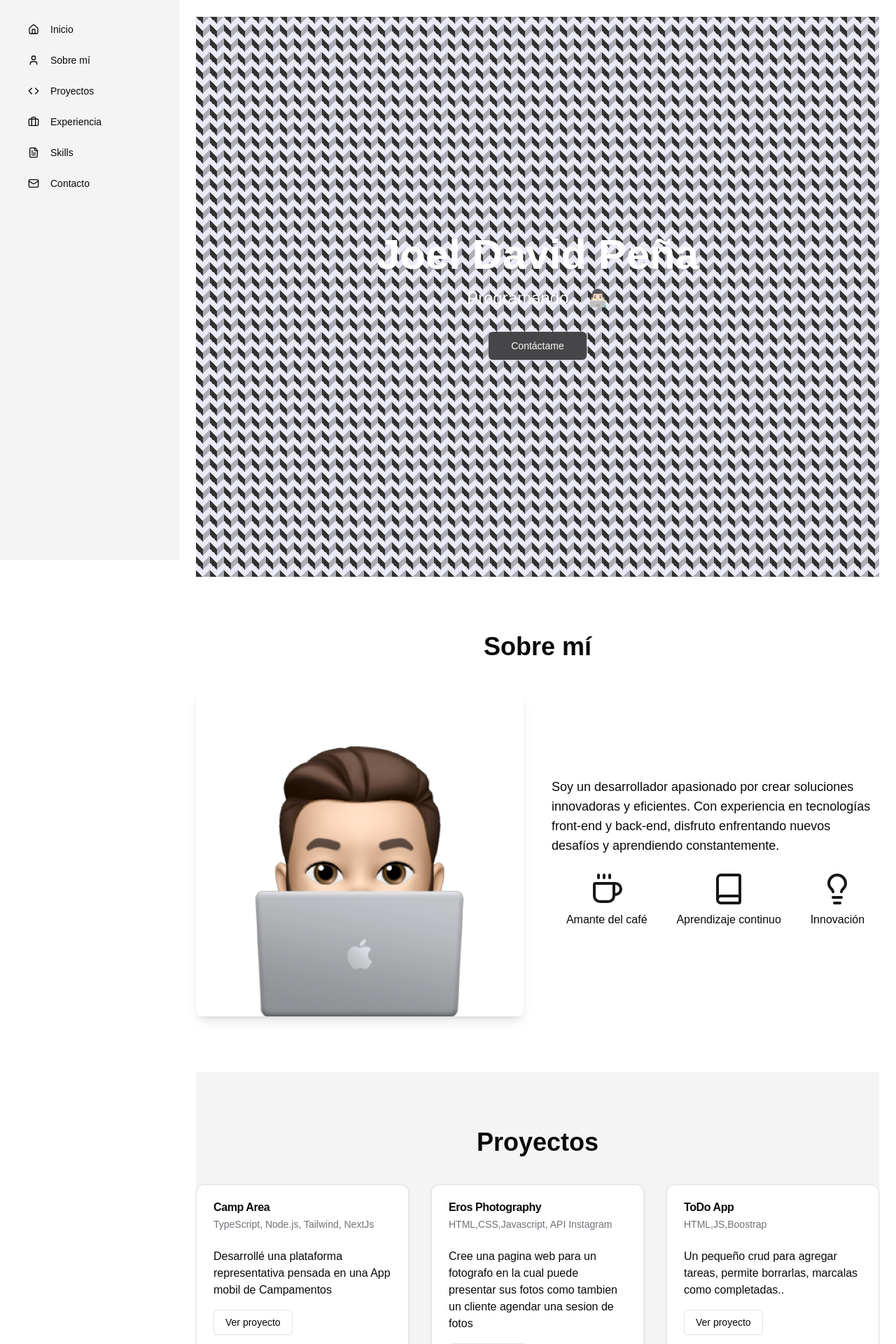
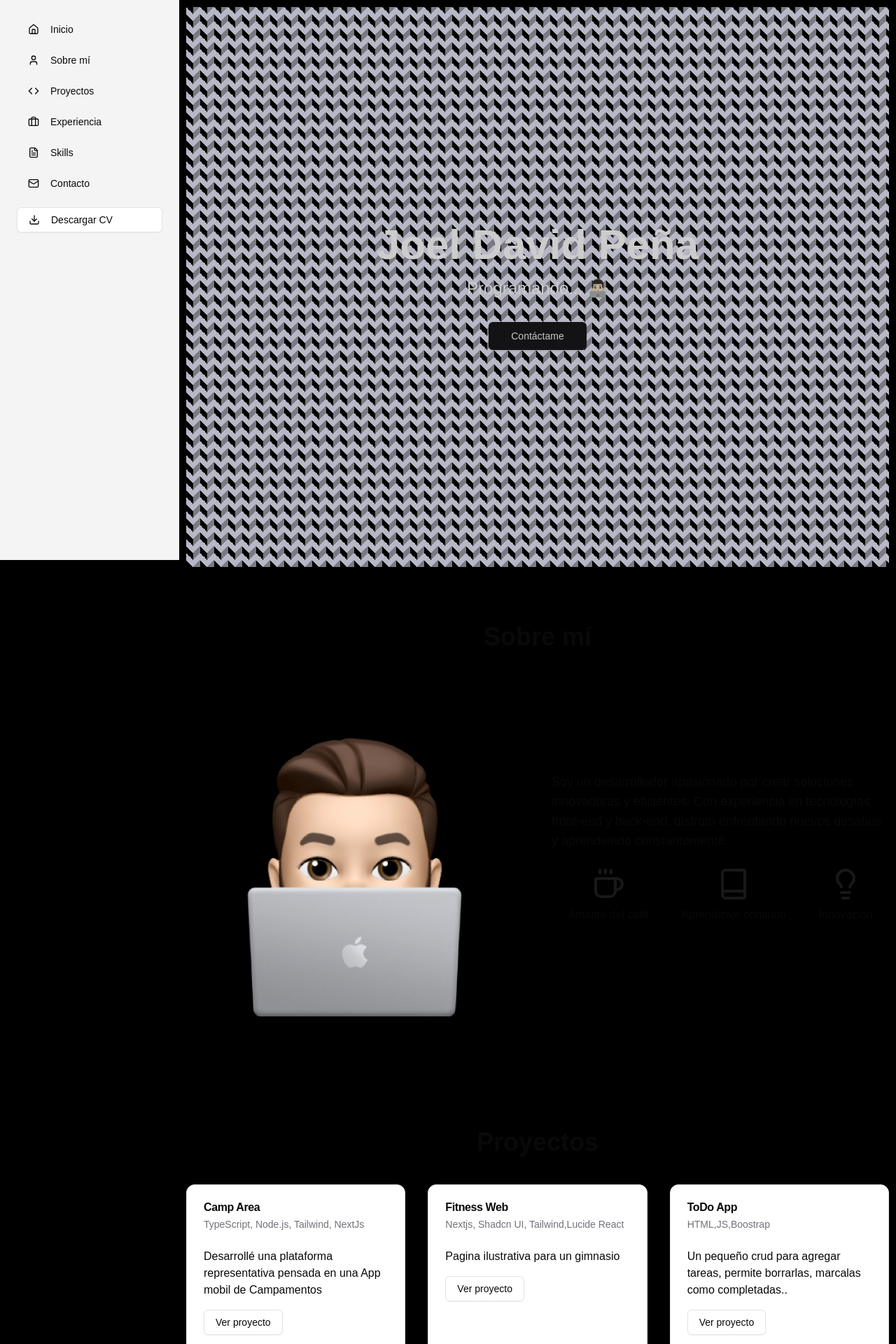
Before and after one commit to Joel190321/Portafolio, a Next.js app: page / in a window 1280 px wide. Shown: the top 1920 px of the page at 70% size. Built offline with nearby package versions, Linux system fonts and the light colour scheme.

Commit message:
primer commit

```diff
--- /dev/null
+++ b/app/backup.js
@@ -0,0 +1,77 @@
+<section id="projects" className="py-20 bg-muted">
+<h2 className="text-4xl font-bold mb-10 text-center">Proyectos</h2>
+<div className="grid gap-8 md:grid-cols-2 lg:grid-cols-3">
+  <Card className="hover:shadow-lg transition-shadow">
+    <CardHeader>
+      <CardTitle>Camp Area</CardTitle>
+      <CardDescription>TypeScript, Node.js, Tailwind, NextJs</CardDescription>
+    </CardHeader>
+    <CardContent>
+      <p className="mb-4">Desarrollé una plataforma representativa pensada en una App mobil de Campamentos</p>
+      <Button variant="outline" asChild>
+        <a href="https://camp-joel190321s-projects.vercel.app" target="_blank" rel="noopener noreferrer">Ver proyecto</a>
+      </Button>
+    </CardContent>
+  </Card>
+  <Card className="hover:shadow-lg transition-shadow">
+    <CardHeader>
+      <CardTitle>Eros Photography</CardTitle>
+      <CardDescription>HTML,CSS,Javascript, API Instagram</CardDescription>
+    </CardHeader>
+    <CardContent>
+      <p className="mb-4">Cree una pagina web para un fotografo en la cual puede presentar sus fotos como tambien un cliente agendar una sesion de fotos</p>
+      <Button variant="outline" asChild>
+        <a href="https://elaborate-tulumba-316a46.netlify.app" target="_blank" rel="noopener noreferrer">Ver proyecto</a>
+      </Button>
+    </CardContent>
+  </Card>
+  <Card className="hover:shadow-lg transition-shadow">
+    <CardHeader>
+      <CardTitle>ToDo App</CardTitle>
+      <CardDescription>HTML,JS,Boostrap</CardDescription>
+    </CardHeader>
+    <CardContent>
+      <p className="mb-4">Un pequeño crud para agregar tareas, permite borrarlas, marcalas como completadas..</p>
+      <Button variant="outline" asChild>
+        <a href="https://elaborate-tulumba-316a46.netlify.app" target="_blank" rel="noopener noreferrer">Ver proyecto</a>
+      </Button>
+    </CardContent>
+  </Card>
+</div>
+</section>
+
+{/* Experiencia */}
+<section id="experience" className="py-20">
+<h2 className="text-4xl font-bold mb-10 text-center">Experiencia</h2>
+<div className="space-y-12">
+<Card className="hover:shadow-lg transition-shadow">
+<CardHeader>
+<CardTitle className="text-2xl">Instituto Cincinnatus de Artesanía</CardTitle>
+<CardDescription className="text-lg">Programador Freelance (2022-2024)</CardDescription>
+</CardHeader>
+<CardContent>
+<ul className="list-disc pl-5 space-y-2">
+<li>Formación en programación, adquiriendo habilidades en el desarrollo de aplicaciones.</li>
+<li>Colaboré en la creación de una app para la administración, mejorando el flujo de datos y la eficiencia operativa.</li>
+<li>Desarrollé una aplicación para una aerolínea, optimizando la gestión de vuelos y recursos.</li>
+</ul>
+</CardContent>
+</Card>
+
+<Card className="hover:shadow-lg transition-shadow">
+<CardHeader>
+<CardTitle className="text-2xl">Desarrollador Freelance</CardTitle>
+<CardDescription className="text-lg">Programador Freelance (2022-2024)</CardDescription>
+</CardHeader>
+<CardContent>
+<ul className="list-disc pl-5 space-y-2">
+<li>Desarrollo de soluciones a medida, adaptadas a las necesidades específicas de mis clientes.</li>
+<li>Familiarizado con prácticas de CI/CD, contribuyendo a una mejora continua en los procesos de entrega.</li>
+<li>Colaboración con otros desarrolladores, fomentando un ambiente de aprendizaje y crecimiento.</li>
+</ul>
+</CardContent>
+</Card>
+
+
+</div>
+</section>
--- a/app/page.js
+++ b/app/page.js
@@ -3,7 +3,7 @@ import Image from 'next/image'
 import { Button } from "@/components/ui/button"
 import { Card, CardContent, CardDescription, CardHeader, CardTitle } from "@/components/ui/card"
 import { Badge } from "@/components/ui/badge"
-import { Code, Home, User, Briefcase, Mail, Github, Linkedin, FileText, Coffee, Book, Lightbulb } from 'lucide-react'
+import { Code, Home, User, Briefcase, Mail, Github, Linkedin, FileText, Coffee, Book, Lightbulb,Download } from 'lucide-react'
 import { useState } from 'react'
 import { Input } from "@/components/ui/input"
 import { useToast } from "@/hooks/use-toast"
@@ -12,12 +12,28 @@ import { Textarea } from '@/components/ui/textarea'
 export default function Portfolio() {
   const [formData, setFormData] = useState({ name: '', email: '', message: '' });
   const [isSubmitting, setIsSubmitting] = useState(false);
+  const [isMenuOpen, setIsMenuOpen] = useState(false);
+
+  const toggleMenu = () => setIsMenuOpen(!isMenuOpen);
+
   const { toast } = useToast();
 
   const handleInputChange = (e) => {
     const { name, value } = e.target;
     setFormData(prevState => ({ ...prevState, [name]: value }));
   };
+
+  const handleDownloadCV = () => {
+    // Replace with the actual URL of your CV file
+    const cvUrl = '/path-to-your-cv.pdf';
+    const link = document.createElement('a');
+    link.href = cvUrl;
+    link.download = 'Joel_David_Pena_CV.pdf';
+    document.body.appendChild(link);
+    link.click();
+    document.body.removeChild(link);
+  };
+
 
   const handleSubmit = async (e) => {
     e.preventDefault();
@@ -52,9 +68,15 @@ export default function Portfolio() {
     }
   };
   return (
-    <div className="flex bg-background">
+    <div className="flex bg-black">
+       <button
+        onClick={toggleMenu}
+        className="lg:hidden fixed top-4 left-4 z-50 bg-primary  rounded-xl text-white">
+        {/* Icono de hamburguesa */}
+        {isMenuOpen ? 'X' : '☰'}
+      </button>
       {/* Menú vertical */}
-      <aside className="w-64 h-screen bg-muted p-6 fixed left-0 top-0 overflow-y-auto">
+      <aside className={`w-64 h-screen bg-muted p-6 fixed left-0 top-0 overflow-y-auto  transition-transform transform ${isMenuOpen ? 'translate-x-0 bg-black z-10' : '-translate-x-full bg-black'} lg:translate-x-0 lg:block`}>
         <nav className="space-y-2">
           <Button variant="ghost" className="w-full justify-start" asChild>
             <a href="#home">
@@ -93,10 +115,18 @@ export default function Portfolio() {
             </a>
           </Button>
         </nav>
+        <Button
+          variant="outline"
+          className="w-full mt-4 justify-start"
+          onClick={handleDownloadCV}
+        >
+          <Download className="mr-2 h-4 w-4" />
+          Descargar CV
+        </Button>
       </aside>
 
       {/* Contenido principal */}
-      <main className="flex-1 p-6 ml-64 overflow-auto">
+      <main className="flex-1 p-[10px]  lg:ml-64  overflow-auto">
         {/* Hero Section */}
         <section id="home" className="min-h-screen flex items-center justify-center bg-gradient-to-r  bg-hero text-white">
           <div className="text-center">
@@ -136,7 +166,7 @@ export default function Portfolio() {
         </section>
 
         {/* Proyectos */}
-        <section id="projects" className="py-20 bg-muted">
+        <section id="projects" className="py-20 ">
           <h2 className="text-4xl font-bold mb-10 text-center">Proyectos</h2>
           <div className="grid gap-8 md:grid-cols-2 lg:grid-cols-3">
             <Card className="hover:shadow-lg transition-shadow">
@@ -153,13 +183,13 @@ export default function Portfolio() {
             </Card>
             <Card className="hover:shadow-lg transition-shadow">
               <CardHeader>
-                <CardTitle>Eros Photography</CardTitle>
-                <CardDescription>HTML,CSS,Javascript, API Instagram</CardDescription>
+                <CardTitle>Fitness Web</CardTitle>
+                <CardDescription>Nextjs, Shadcn UI, Tailwind,Lucide React</CardDescription>
               </CardHeader>
               <CardContent>
-                <p className="mb-4">Cree una pagina web para un fotografo en la cual puede presentar sus fotos como tambien un cliente agendar una sesion de fotos</p>
+                <p className="mb-4">Pagina ilustrativa para un gimnasio</p>
                 <Button variant="outline" asChild>
-                  <a href="https://elaborate-tulumba-316a46.netlify.app" target="_blank" rel="noopener noreferrer">Ver proyecto</a>
+                  <a href="https://fit-life-one.vercel.app" target="_blank" rel="noopener noreferrer">Ver proyecto</a>
                 </Button>
               </CardContent>
             </Card>
@@ -215,7 +245,7 @@ export default function Portfolio() {
         </section>
 
         {/* Skills */}
-        <section id="skills" className="py-20 bg-muted">
+        <section id="skills" className="py-20 ">
           <h2 className="text-4xl font-bold mb-10 text-center">Skills</h2>
           <div className="flex flex-wrap justify-center gap-4">
             <Badge className="text-lg py-2 px-4">
```
